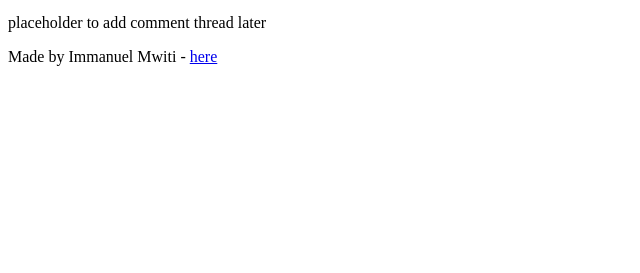
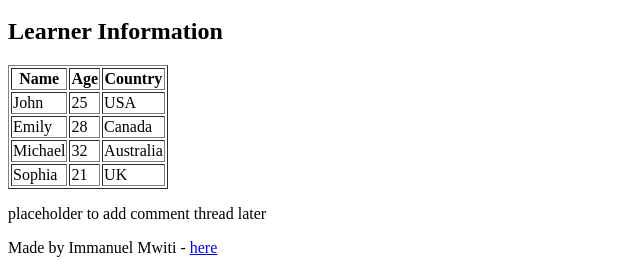
Before and after one commit to Immah94311/My_First_Portfolio, a plain HTML site: page html_basic/index.html in a window 1280 px wide. Shown: the part 630-903 px from the top of the page, without its empty margins (0-640 px from the left). Before the commit the page ends 800 px from the top, so only its background shows below. Drawn offline with Linux system fonts and the light colour scheme.

Commit message:
fifth commit

```diff
--- a/html_basic/index.html
+++ b/html_basic/index.html
@@ -28,6 +28,41 @@
             <a href="https://i.ibb.co/gTDZZT8/ALX-Logo-07.png">
                 <img src="https://i.ibb.co/gTDZZT8/ALX-Logo-07.png" alt="ALX-Logo-07">
             </a>
+            <div class="learners-table">
+                <h2>Learner Information</h2>
+                <table border="1">
+                    <thead>
+                    <tr>
+                        <th>Name</th>
+                        <th>Age</th>
+                        <th>Country</th>
+                    </tr>
+                    </thead>
+                    <tbody>
+                    <tr>
+                        <td>John</td>
+                        <td>25</td>
+                        <td>USA</td>
+                    </tr>
+                    <tr>
+                        <td>Emily</td>
+                        <td>28</td>
+                        <td>Canada</td>
+                    </tr>
+                    <tr>
+                        <td>Michael</td>
+                        <td>32</td>
+                        <td>Australia</td>
+                    </tr>
+                    <tr>
+                        <td>Sophia</td>
+                        <td>21</td>
+                        <td>UK</td>
+                    </tr>
+                    </tbody>
+                </table>
+                </div>
+
         </article>
         <aside>
             <p>placeholder to add comment thread later</p>
```
